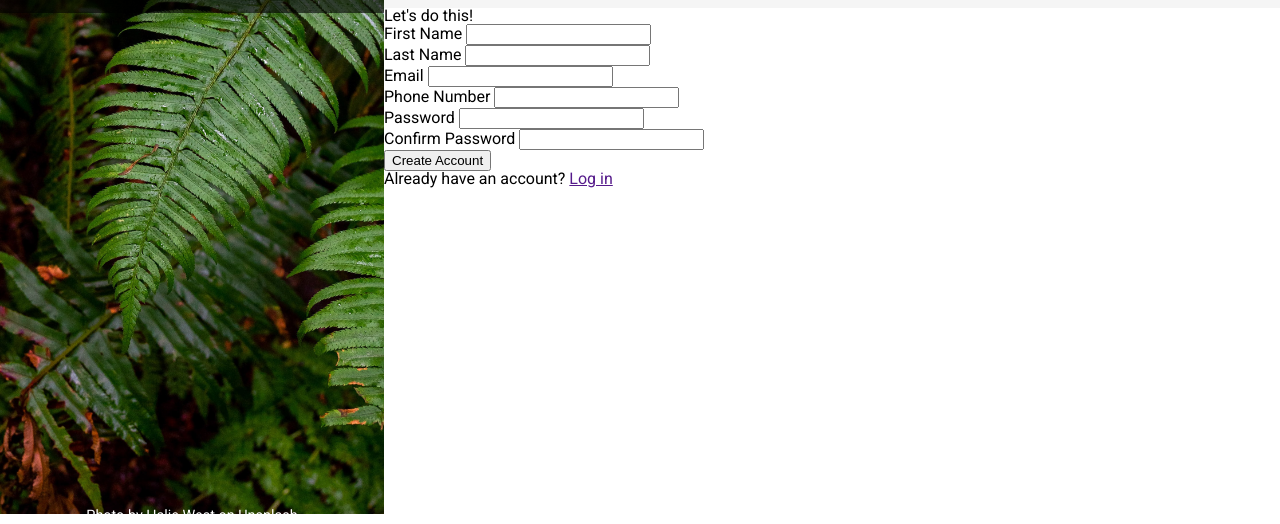
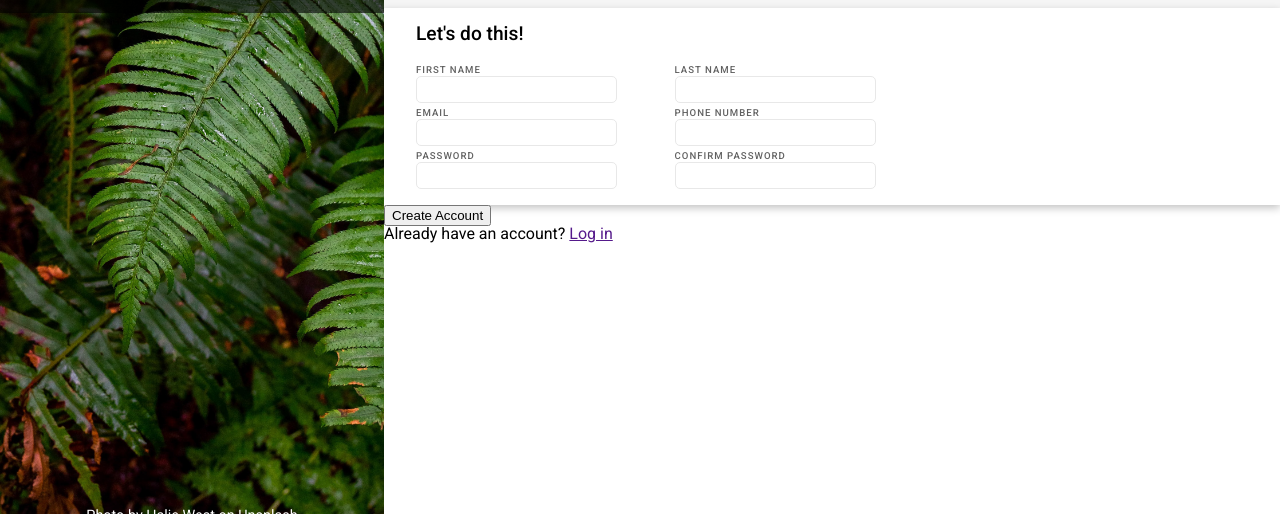
Before and after one commit to daniel-sebastian-buhaianu/top-signup-form, a plain HTML site: page index.html in a window 1280 px wide. Shown: the part 286-810 px from the top of the page. Drawn offline with Linux system fonts and the light colour scheme.

Commit message:
Style form input area

```diff
--- a/style.css
+++ b/style.css
@@ -108,3 +108,34 @@ main {
 #form > div:first-child > article > p:first-child {
   margin-bottom: 1rem;
 }
+#form > div:nth-child(2) {
+  box-shadow: rgba(0, 0, 0, 0.24) 0px 3px 8px;
+  padding: 1rem 2rem;
+}
+#form > div:nth-child(2) > h3 {
+  font-size: 1.2rem;
+  font-weight: 500;
+  margin-bottom: 1rem;
+}
+#form > div:nth-child(2) > div {
+  display: flex;
+  flex-wrap: wrap;
+  justify-content: space-between;
+  width: 55%;
+}
+#form > div:nth-child(2) > div > div {
+}
+#form label {
+  text-transform: uppercase;
+  font-size: 0.6rem;
+  font-weight: 500;
+  letter-spacing: 1px;
+  color: #0000009e;
+}
+#form input {
+  width: 90%;
+  display: block;
+  border: 1px solid #e8e8e8;
+  border-radius: 5px;
+  padding: 5px 10px;
+}
```
